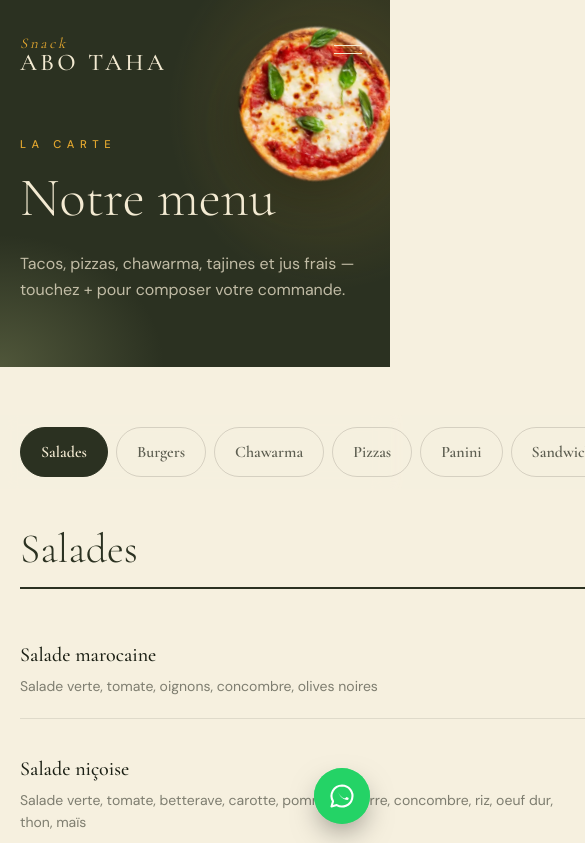
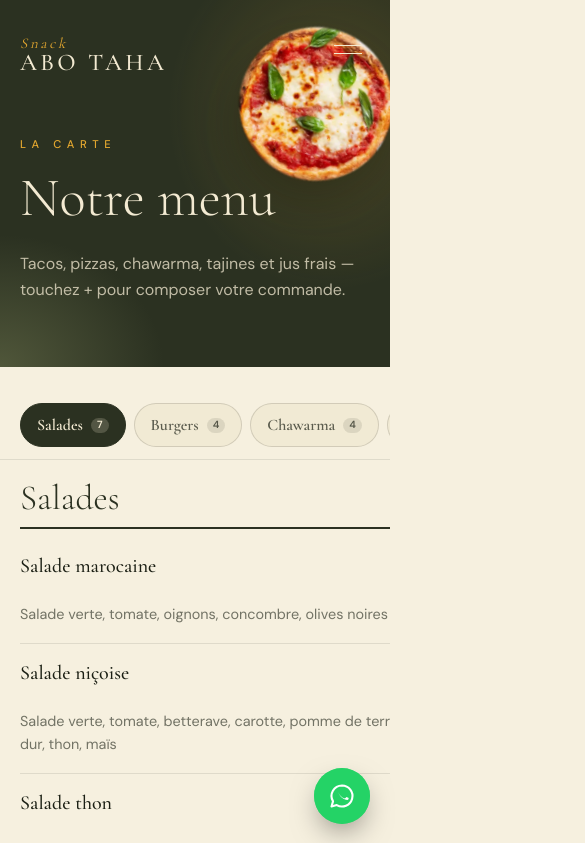
Before and after one commit to khaliliche/snack-abo-taha-, a Next.js app: page /menu in a window 390 px wide. Shown: the top 843 px of the page, 585 px wide, since content can reach past the window. Built offline with nearby package versions, Linux system fonts and the light colour scheme.

Commit message:
menu fixed for mobile

```diff
--- a/src/components/MenuSection.tsx
+++ b/src/components/MenuSection.tsx
@@ -1,21 +1,41 @@
 "use client";
 
 import { useSearchParams } from "next/navigation";
-import { useEffect, useState } from "react";
-import { menu } from "@/data/menu";
+import { useCallback, useEffect, useRef, useState } from "react";
+import { menu, type MenuItem } from "@/data/menu";
 import { useCart } from "@/components/CartProvider";
 import { vars } from "@/lib/css";
 
 export default function MenuSection() {
   const param = useSearchParams().get("c");
   const [active, setActive] = useState(menu.some((c) => c.id === param) ? (param as string) : menu[0].id);
+  const [flash, setFlash] = useState<string | null>(null);
+  const barRef = useRef<HTMLDivElement>(null);
+  const tabRefs = useRef<Record<string, HTMLButtonElement | null>>({});
+  const flashTimer = useRef<ReturnType<typeof setTimeout> | undefined>(undefined);
+  const { add } = useCart();
+  const category = menu.find((c) => c.id === active) ?? menu[0];
+
+  // Mobile : garde l'onglet actif parfaitement centré dans la barre horizontale
+  const centerTab = useCallback((id: string, smooth = true) => {
+    const bar = barRef.current;
+    const tab = tabRefs.current[id];
+    if (!bar || !tab || window.innerWidth >= 1024) return;
+    const b = bar.getBoundingClientRect();
+    const t = tab.getBoundingClientRect();
+    const left = bar.scrollLeft + (t.left - b.left) - (b.width - t.width) / 2;
+    bar.scrollTo({ left, behavior: smooth ? "smooth" : "auto" });
+  }, []);
+
+  useEffect(() => centerTab(active, false), []); // eslint-disable-line react-hooks/exhaustive-deps
+  useEffect(() => centerTab(active), [active, centerTab]);
+  useEffect(() => () => clearTimeout(flashTimer.current), []);
+
   const select = (id: string) => {
     setActive(id);
     window.history.replaceState(null, "", `/menu?c=${id}`);
     if (window.innerWidth < 1024) document.getElementById("menu-items")?.scrollIntoView({ behavior: "smooth", block: "start" });
   };
-  const category = menu.find((c) => c.id === active) ?? menu[0];
-  const { add } = useCart();
 
   // Permet à d'autres composants de changer de catégorie : window.dispatchEvent(new CustomEvent("menu:select", { detail: "pizzas" }))
   useEffect(() => {
@@ -27,37 +47,83 @@ export default function MenuSection() {
     return () => window.removeEventListener("menu:select", onSelect);
   }, []);
 
+  const addToCart = (key: string, name: string, price: number) => {
+    add(name, price);
+    setFlash(key);
+    clearTimeout(flashTimer.current);
+    flashTimer.current = setTimeout(() => setFlash(null), 700);
+    if (typeof navigator !== "undefined" && "vibrate" in navigator) navigator.vibrate?.(12);
+  };
+
+  const sizeButtons = (item: MenuItem, className: string) =>
+    item.prices && (
+      <div className={className}>
+        {item.prices.map((p) => {
+          const key = `${item.name}-${p.label}`;
+          const done = flash === key;
           return (
-    <section id="menu" className="min-h-[70vh] bg-paper px-5 pb-[clamp(6rem,11vw,10rem)] pt-[clamp(3rem,6vw,5rem)] md:px-10">
-      <div className="mx-auto max-w-7xl">
-        <div className="grid gap-10 lg:grid-cols-12 lg:gap-16">
-          {/* Category selector: sticky list on desktop, scrolling pills on mobile */}
+            <button
+              key={p.label}
+              onClick={() => addToCart(key, `${item.name} (${p.label})`, p.value)}
+              aria-label={`Ajouter ${item.name} ${p.label} au panier`}
+              className={`flex min-h-11 items-center justify-center gap-1.5 rounded-full border px-3 text-sm font-semibold transition-all duration-200 active:scale-95 sm:min-h-0 sm:py-1.5 ${
+                done
+                  ? "border-saffron bg-saffron text-ink"
+                  : "border-ink/15 bg-sand/30 text-olive-deep hover:border-saffron hover:bg-saffron hover:text-ink"
+              }`}
+            >
+              <span className="text-[0.65rem] uppercase tracking-wider opacity-60">{done ? "✓" : p.label}</span>
+              <span className="tabular-nums">{p.value}</span>
+              <span className="text-[0.6rem] opacity-50 sm:hidden">DH</span>
+            </button>
+          );
+        })}
+      </div>
+    );
+
+  return (
+    <section id="menu" className="min-h-[70vh] overflow-x-clip bg-paper px-5 pb-[clamp(7rem,11vw,10rem)] pt-[clamp(1.5rem,6vw,5rem)] md:px-10">
+      <div className="mx-auto w-full max-w-7xl">
+        <div className="grid gap-5 lg:grid-cols-12 lg:gap-16">
+          {/* Sélecteur : liste sticky sur desktop, barre de pastilles à snap sur mobile */}
           <div className="lg:col-span-4">
-            <div className="sticky top-[4.25rem] z-20 -mx-5 overflow-x-auto [scrollbar-width:none] [&::-webkit-scrollbar]:hidden bg-paper/90 px-5 py-3 backdrop-blur lg:top-28 lg:mx-0 lg:overflow-visible lg:bg-transparent lg:p-0 lg:backdrop-blur-none">
-              <ul className="flex gap-2 lg:flex-col lg:gap-0" role="tablist" aria-label="Catégories du menu">
+            <div
+              ref={barRef}
+              className="sticky top-[4.25rem] z-20 -mx-5 snap-x snap-proximity overflow-x-auto overscroll-x-contain border-b border-ink/10 bg-paper/95 px-5 py-3 backdrop-blur [scrollbar-width:none] [&::-webkit-scrollbar]:hidden md:-mx-10 md:px-10 lg:top-28 lg:mx-0 lg:snap-none lg:overflow-visible lg:border-0 lg:bg-transparent lg:p-0 lg:backdrop-blur-none"
+            >
+              <ul className="flex w-max gap-2 lg:w-auto lg:flex-col lg:gap-0" role="tablist" aria-label="Catégories du menu">
                 {menu.map((c, i) => {
                   const on = c.id === active;
                   return (
-                    <li key={c.id} className="shrink-0">
+                    <li key={c.id} className="shrink-0 snap-center lg:snap-align-none">
                       <button
+                        ref={(el) => {
+                          tabRefs.current[c.id] = el;
+                        }}
                         role="tab"
                         aria-selected={on}
                         onClick={() => select(c.id)}
-                        className={`group flex items-baseline gap-4 whitespace-nowrap rounded-full border px-5 py-3 text-sm font-semibold transition-all duration-500 lg:w-full lg:rounded-none lg:border-0 lg:border-b lg:border-ink/10 lg:bg-transparent lg:px-0 lg:py-3 ${
+                        className={`group flex min-h-11 items-center gap-2 whitespace-nowrap rounded-full border px-4 text-sm font-semibold transition-all duration-300 active:scale-95 lg:w-full lg:items-baseline lg:gap-4 lg:rounded-none lg:border-0 lg:border-b lg:border-ink/10 lg:bg-transparent lg:px-0 lg:py-3 ${
                           on
                             ? "border-olive-deep bg-olive-deep text-ivory lg:text-harissa"
-                            : "border-ink/15 text-ink/70 hover:border-olive-deep lg:text-ink/50 lg:hover:text-olive-deep"
+                            : "border-ink/15 bg-sand/30 text-ink/70 hover:border-olive-deep lg:text-ink/50 lg:hover:text-olive-deep"
                         }`}
                       >
                         <span className="hidden font-serif text-sm italic lg:inline">{String(i + 1).padStart(2, "0")}</span>
                         <span
-                          className={`font-serif transition-all duration-500 lg:text-3xl lg:font-light ${
+                          className={`font-serif text-base transition-all duration-500 lg:text-3xl lg:font-light ${
                             on ? "lg:translate-x-3 lg:italic" : "lg:group-hover:translate-x-2"
-                          } text-base`}
+                          }`}
                         >
                           {c.title}
                         </span>
-                        <span className="ml-auto hidden text-xs tabular-nums lg:inline">{c.items.length}</span>
+                        <span
+                          className={`rounded-full px-1.5 text-[0.65rem] tabular-nums lg:ml-auto lg:bg-transparent lg:px-0 lg:text-xs ${
+                            on ? "bg-ivory/20" : "bg-ink/10"
+                          }`}
+                        >
+                          {c.items.length}
+                        </span>
                       </button>
                     </li>
                   );
@@ -66,70 +132,76 @@ export default function MenuSection() {
             </div>
           </div>
 
-          {/* Items */}
-          <div id="menu-items" className="scroll-mt-36 lg:col-span-8">
+          {/* Plats */}
+          <div id="menu-items" className="min-w-0 scroll-mt-32 lg:col-span-8 lg:scroll-mt-36">
             <div key={active}>
-              <div className="flex items-end justify-between gap-4 border-b-2 border-olive-deep pb-4">
-                <h3 className="menu-title font-serif text-[clamp(2.6rem,6vw,5rem)] font-light leading-none text-olive-deep">
+              <div className="flex items-end justify-between gap-4 border-b-2 border-olive-deep pb-3 sm:pb-4">
+                <h3 className="menu-title min-w-0 font-serif text-[clamp(2.2rem,6vw,5rem)] font-light leading-none text-olive-deep">
                   {category.title}
                 </h3>
-                <span className="pb-2 text-[0.65rem] font-semibold uppercase tracking-[0.3em] text-ink/50">
+                <span className="shrink-0 pb-1 text-[0.65rem] font-semibold uppercase tracking-[0.25em] text-ink/50 sm:pb-2 sm:tracking-[0.3em]">
                   {category.items.length} plats
                 </span>
               </div>
               {category.note && <p className="mt-3 text-sm italic text-ink/55">{category.note}</p>}
 
-              <ul className="menu-list mt-4">
-                {category.items.map((item, i) => (
-                  <li
-                    key={item.name}
-                    className="menu-row border-b border-ink/10 py-5"
-                    style={vars({ "--i": i })}
-                  >
-                    <div className="flex flex-wrap items-end gap-y-2">
-                      <p className="font-serif text-xl font-medium text-ink md:text-2xl">{item.name}</p>
+              <ul className="menu-list mt-2 sm:mt-4">
+                {category.items.map((item, i) => {
+                  const key = `${item.name}-single`;
+                  const done = flash === key;
+                  return (
+                    <li key={item.name} className="menu-row border-b border-ink/10 py-4 sm:py-5" style={vars({ "--i": i })}>
+                      <div className="flex items-start gap-3 sm:items-end sm:gap-0">
+                        <div className="min-w-0 flex-1 sm:flex-none">
+                          <p className="font-serif text-xl font-medium leading-snug text-ink md:text-2xl">
+                            {item.name}
                             {item.signature && (
-                        <span className="mb-1 ml-3 rounded-full bg-saffron px-2.5 py-0.5 text-[0.6rem] font-bold uppercase tracking-[0.2em] text-ink">
+                              <span className="ml-2 inline-block -translate-y-0.5 rounded-full bg-saffron px-2 py-0.5 align-middle font-sans text-[0.55rem] font-bold uppercase tracking-[0.18em] text-ink sm:ml-3 sm:text-[0.6rem]">
                                 Spécialité
                               </span>
                             )}
+                          </p>
+                        </div>
+
                         <span className="leader hidden sm:block" aria-hidden />
-                      <div className="ml-auto flex shrink-0 items-center gap-2">
+
                         {item.price !== undefined && (
-                          <>
-                            <span className="font-serif text-2xl font-semibold text-harissa">
+                          <div className="flex shrink-0 items-center gap-2.5">
+                            <span className="font-serif text-2xl font-semibold leading-none text-harissa">
                               {item.price}
-                              <small className="ml-1 text-xs font-sans font-semibold tracking-widest text-ink/50">DH</small>
+                              <small className="ml-1 font-sans text-xs font-semibold tracking-widest text-ink/50">DH</small>
                             </span>
                             <button
-                              onClick={() => add(item.name, item.price as number)}
+                              onClick={() => addToCart(key, item.name, item.price as number)}
                               aria-label={`Ajouter ${item.name} au panier`}
-                              className="add ml-1 flex h-11 w-11 items-center justify-center sm:h-8 sm:w-8 rounded-full bg-olive-deep text-lg leading-none text-ivory hover:bg-saffron hover:text-ink"
+                              className={`add flex h-11 w-11 items-center justify-center rounded-full text-xl leading-none transition-colors active:scale-90 sm:h-8 sm:w-8 sm:text-lg ${
+                                done ? "bg-saffron text-ink" : "bg-olive-deep text-ivory hover:bg-saffron hover:text-ink"
+                              }`}
                             >
-                              +
+                              {done ? "✓" : "+"}
                             </button>
-                          </>
+                          </div>
                         )}
-                        {item.prices?.map((p) => (
-                          <button
-                            key={p.label}
-                            onClick={() => add(`${item.name} (${p.label})`, p.value)}
-                            aria-label={`Ajouter ${item.name} ${p.label} au panier`}
-                            className="min-h-11 rounded-full border border-ink/15 px-3 py-1.5 text-sm font-semibold md:min-h-0 text-olive-deep transition-colors hover:border-saffron hover:bg-saffron hover:text-ink"
-                          >
-                            <span className="mr-1 text-[0.65rem] uppercase tracking-wider text-ink/45">{p.label}</span>
-                            {p.value}
-                          </button>
-                        ))}
+
+                        {/* Tailles : sur la ligne à partir de sm */}
+                        {sizeButtons(item, "hidden shrink-0 items-center gap-2 sm:flex")}
                       </div>
-                    </div>
+
                       {item.description && (
-                      <p className="mt-1.5 max-w-[34rem] text-sm leading-relaxed text-ink/55">{item.description}</p>
+                        <p className="mt-1.5 max-w-[34rem] text-[0.9rem] leading-relaxed text-ink/60 sm:text-sm sm:text-ink/55">
+                          {item.description}
+                        </p>
                       )}
+
+                      {/* Tailles : grille pleine largeur sur mobile (cibles tactiles égales) */}
+                      {sizeButtons(item, "mt-3 grid w-full grid-cols-3 gap-2 sm:hidden")}
                     </li>
-                ))}
+                  );
+                })}
               </ul>
-              <p className="mt-8 text-xs uppercase tracking-[0.3em] text-ink/40">Prix en dirhams (DH) · Touchez + pour ajouter au panier</p>
+              <p className="mt-8 text-center text-[0.65rem] uppercase tracking-[0.25em] text-ink/40 sm:text-left sm:text-xs sm:tracking-[0.3em]">
+                Prix en dirhams (DH) · Touchez + pour ajouter au panier
+              </p>
             </div>
           </div>
         </div>
```
Also changed, not shown: 1 other file (tests, documents, lock files or other folders). Lines whose indentation alone changed are shown as unchanged.
